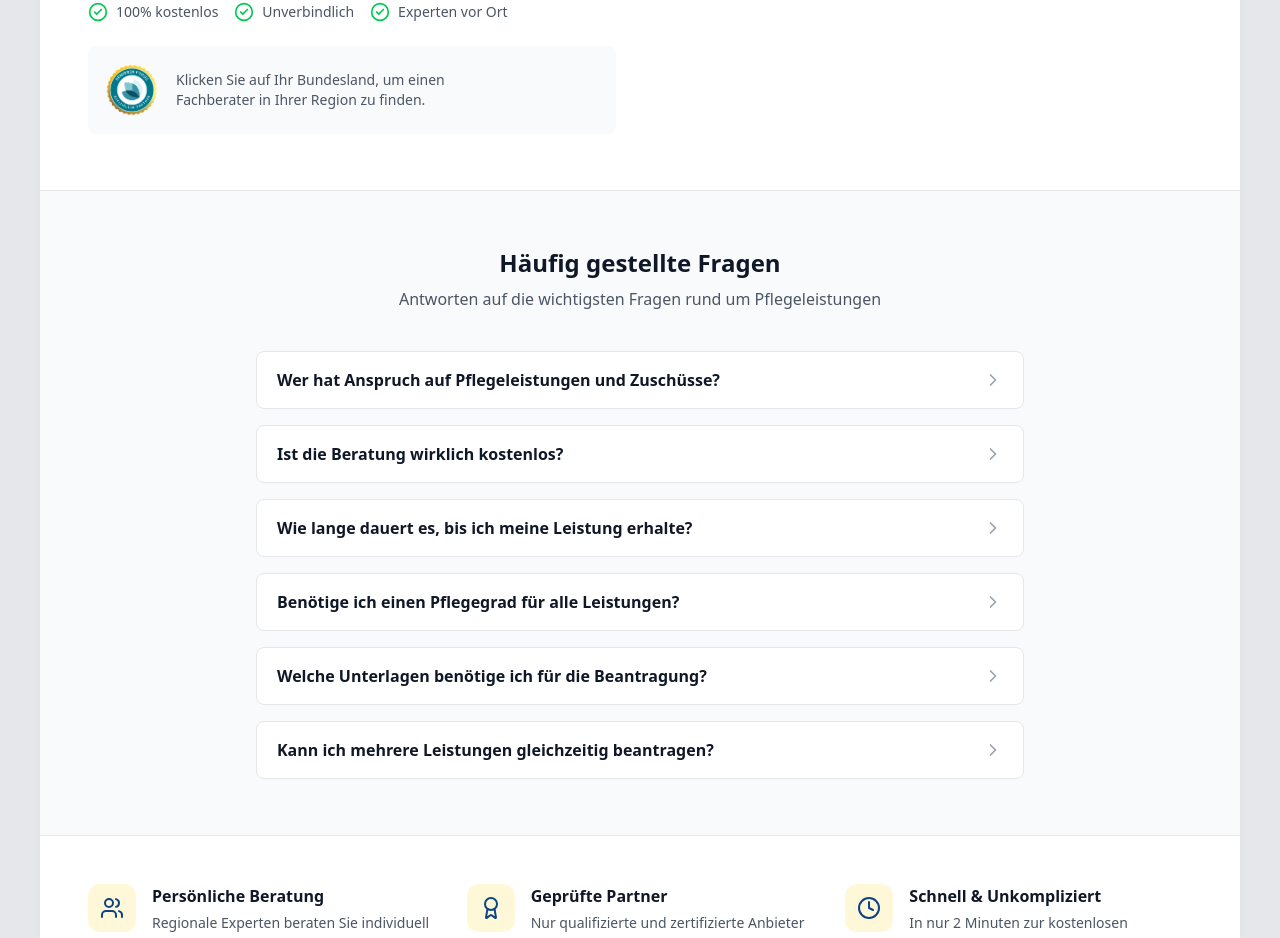
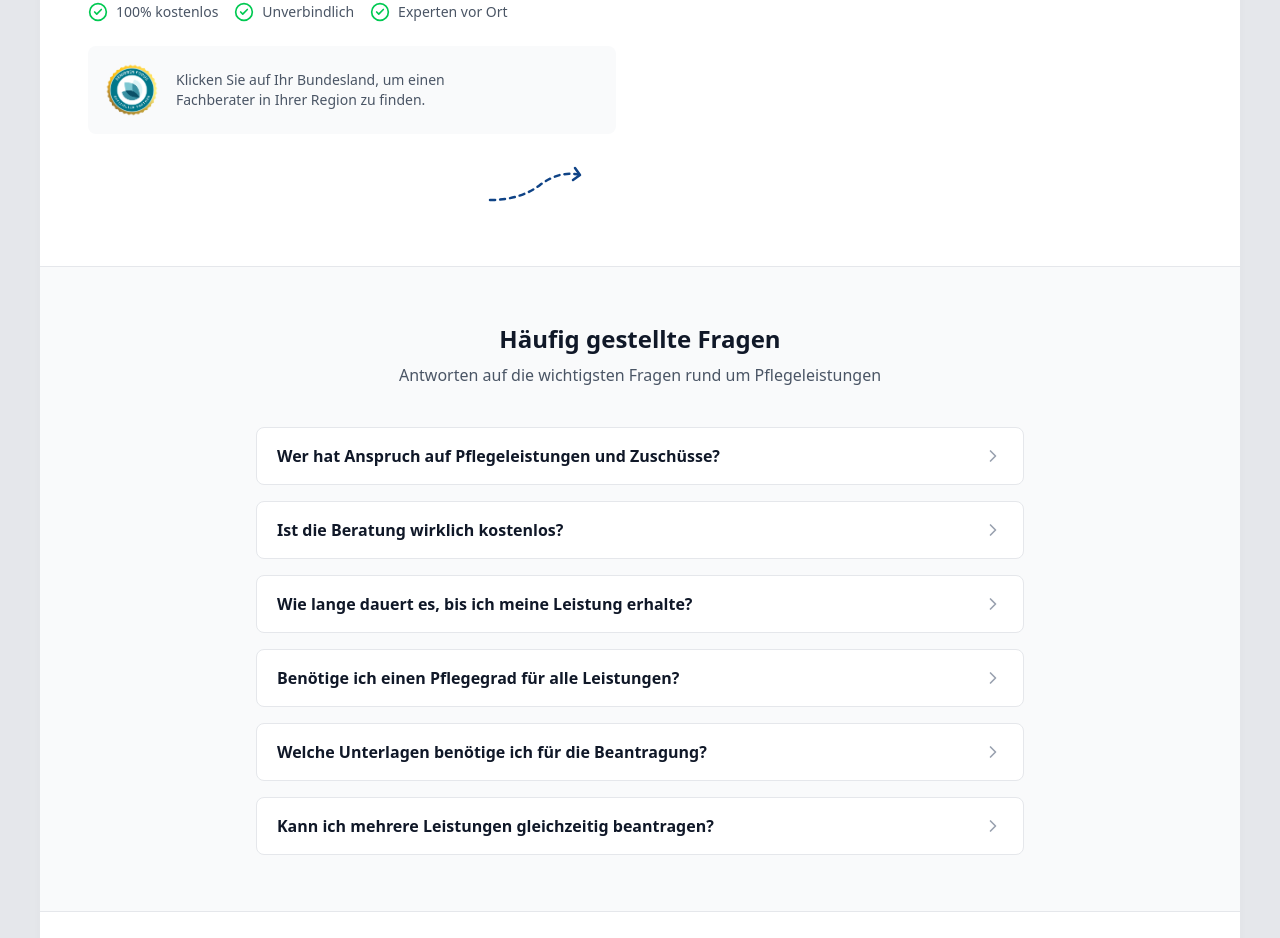
Before and after one commit to verticdev/hilfsmittel-kompass-affiliate, a Next.js app: page / in a window 1280 px wide. Shown: the part 2448-3386 px from the top of the page. Built offline with nearby package versions, Linux system fonts and the light colour scheme.

Commit message:
feat: add animated arrow and keyframes to public landing page

```diff
--- a/app/globals.css
+++ b/app/globals.css
@@ -343,3 +343,27 @@ html {
     @apply bg-background text-foreground font-sans;
   }
 }
+
+/* Animated arrow pointing to map */
+@keyframes bounce-subtle {
+  0%, 100% {
+    transform: translateX(0);
+  }
+  50% {
+    transform: translateX(8px);
+  }
+}
+
+@keyframes dash {
+  to {
+    stroke-dashoffset: -20;
+  }
+}
+
+.animate-bounce-subtle {
+  animation: bounce-subtle 2s ease-in-out infinite;
+}
+
+.animate-dash {
+  animation: dash 0.8s linear infinite;
+}
--- a/components/public-landing.tsx
+++ b/components/public-landing.tsx
@@ -593,6 +593,37 @@ export function PublicLanding() {
                     Klicken Sie auf Ihr Bundesland, um einen Fachberater in Ihrer Region zu finden.
                   </p>
                 </div>
+
+                {/* Animated Arrow pointing to map - desktop only */}
+                <div className="hidden lg:flex justify-end mt-4 pr-4">
+                  <svg
+                    width="120"
+                    height="60"
+                    viewBox="0 0 120 60"
+                    className="text-primary animate-bounce-subtle"
+                    style={{ animationDuration: '2s' }}
+                  >
+                    {/* Curved arrow path */}
+                    <path
+                      d="M10 50 Q 40 50, 60 35 Q 80 20, 100 25"
+                      fill="none"
+                      stroke="currentColor"
+                      strokeWidth="2.5"
+                      strokeLinecap="round"
+                      strokeDasharray="5,5"
+                      className="animate-dash"
+                    />
+                    {/* Arrow head */}
+                    <path
+                      d="M95 18 L100 25 L93 30"
+                      fill="none"
+                      stroke="currentColor"
+                      strokeWidth="2.5"
+                      strokeLinecap="round"
+                      strokeLinejoin="round"
+                    />
+                  </svg>
+                </div>
               </div>
 
               {/* Right: Germany Map */}
```
